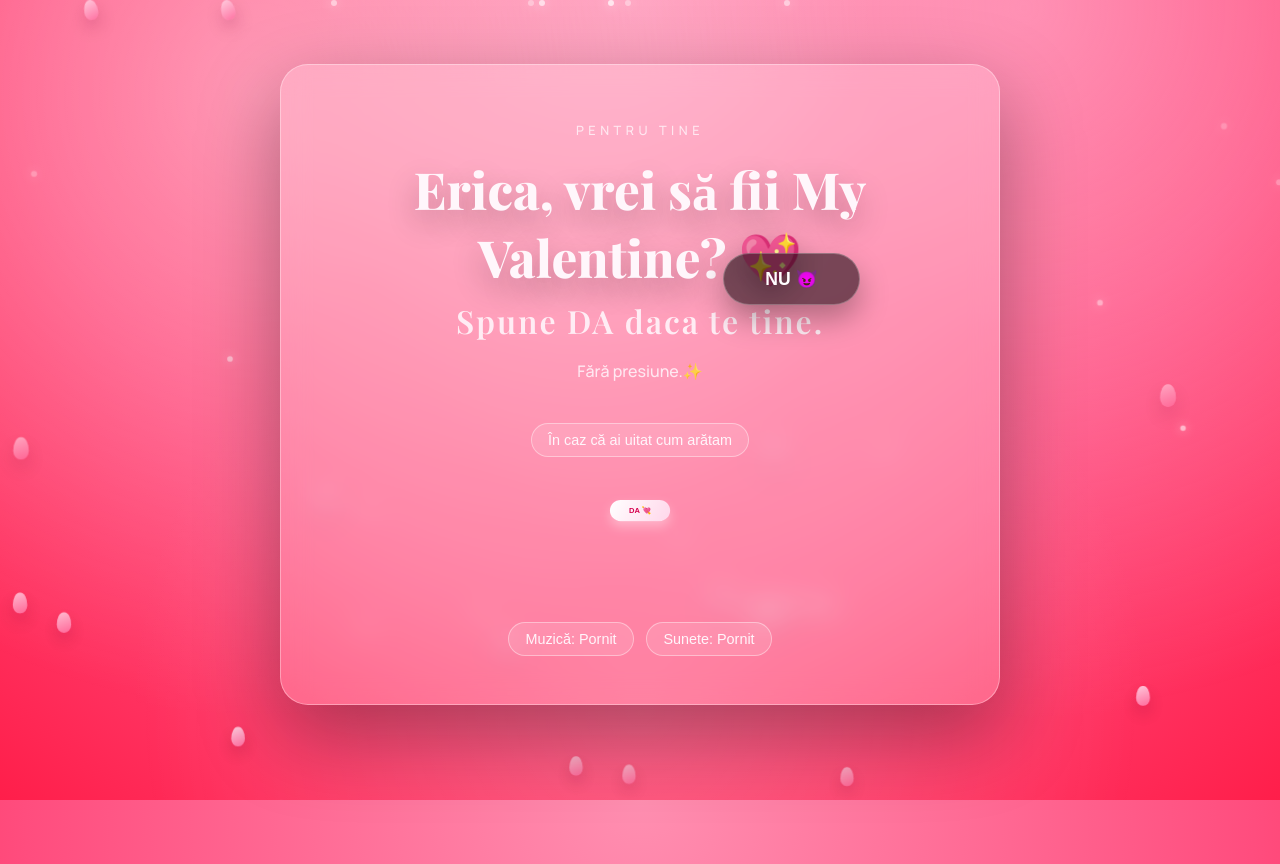
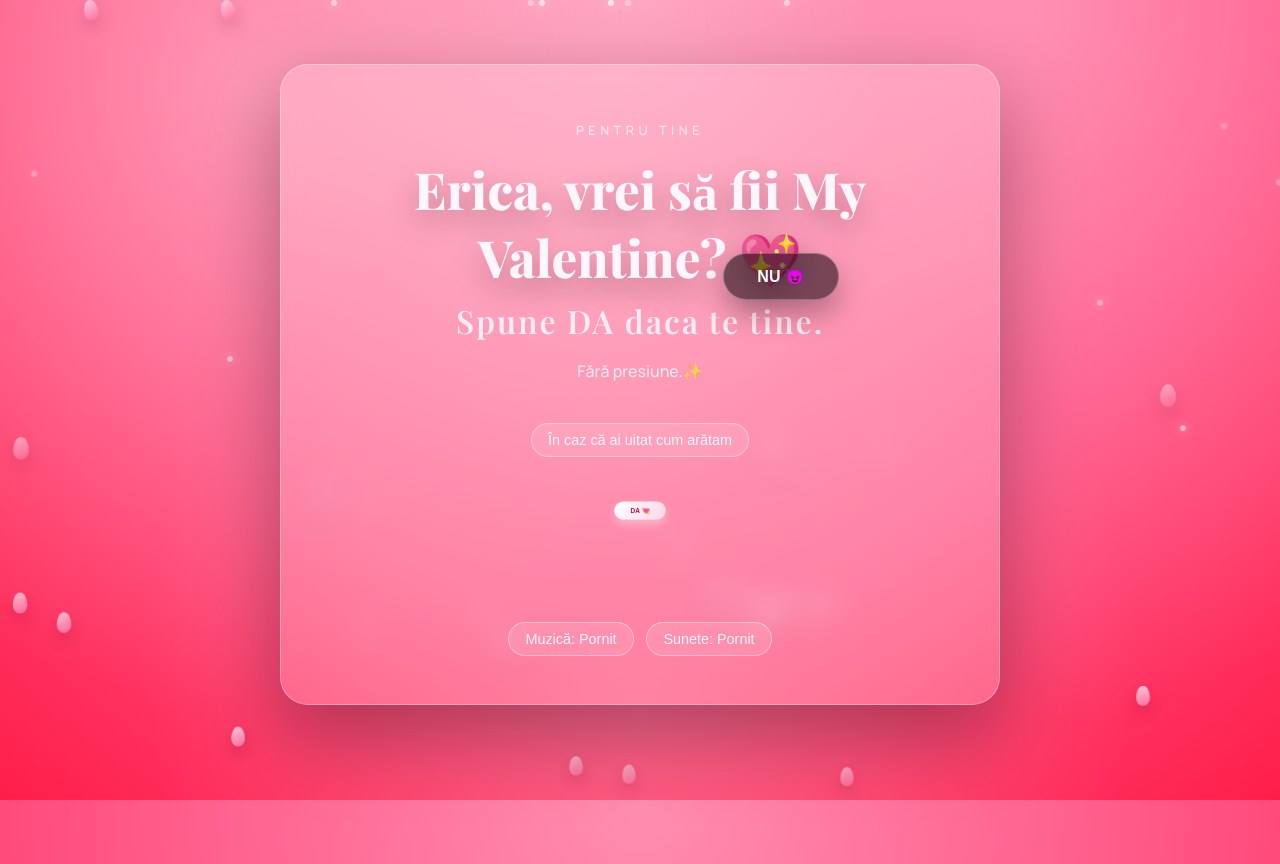
Before and after one commit to GheorgheAlbert/erica, a plain HTML site: page index.html in a window 1280 px wide. Drawn offline with nearby package versions, Linux system fonts and the light colour scheme.

Commit message:
Seventh hah

```diff
--- a/script.js
+++ b/script.js
@@ -60,17 +60,17 @@ const state = {
   noBounds: { w: 0, h: 0 },
   lastTrail: 0,
 };
+const yesBase = { w: 0, h: 0 };
 
 const random = (min, max) => Math.random() * (max - min) + min;
 
 const computeYesScale = () => {
-  const rect = yesBtn.getBoundingClientRect();
   const targetScale = Math.max(
-    window.innerWidth / Math.max(rect.width, 1),
-    window.innerHeight / Math.max(rect.height, 1)
+    window.innerWidth / Math.max(yesBase.w, 1),
+    window.innerHeight / Math.max(yesBase.h, 1)
   );
-  const minScale = 0.35;
-  const maxScale = targetScale * 1.1;
+  const minScale = 0.3;
+  const maxScale = targetScale * 1.25;
   const progress = Math.min(yesClicks / requiredYesClicks, 1);
   return minScale + (maxScale - minScale) * progress;
 };
@@ -84,6 +84,11 @@ const updateNoBounds = () => {
   const rect = noBtn.getBoundingClientRect();
   state.noBounds.w = rect.width;
   state.noBounds.h = rect.height;
+};
+
+const updateYesBase = () => {
+  yesBase.w = yesBtn.offsetWidth || yesBtn.getBoundingClientRect().width;
+  yesBase.h = yesBtn.offsetHeight || yesBtn.getBoundingClientRect().height;
 };
 
 const placeNoButton = (x, y) => {
@@ -629,11 +634,13 @@ photoBtn.addEventListener("click", () => {
 
 window.addEventListener("resize", () => {
   updateNoBounds();
+  updateYesBase();
   placeNoNearYes();
   applyYesScale();
 });
 
 init();
+updateYesBase();
 applyYesScale();
 
 musicBtn.textContent = "Muzică: Pornit";
--- a/styles.css
+++ b/styles.css
@@ -147,6 +147,8 @@ body {
   box-shadow: 0 14px 30px rgba(0, 0, 0, 0.3);
   position: relative;
   transition: left 0.6s ease, top 0.6s ease, transform 0.25s ease;
+  font-size: 1rem;
+  padding: 0.8rem 2.1rem;
 }
 
 .btn.no.glitch {
```
